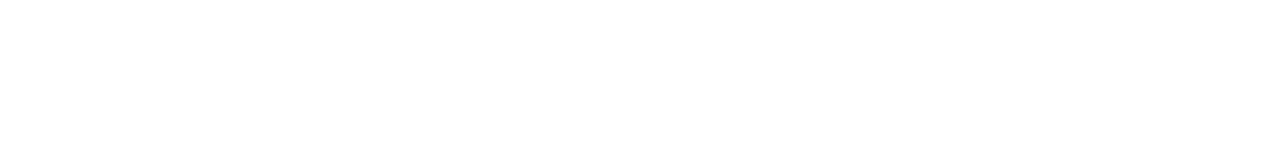
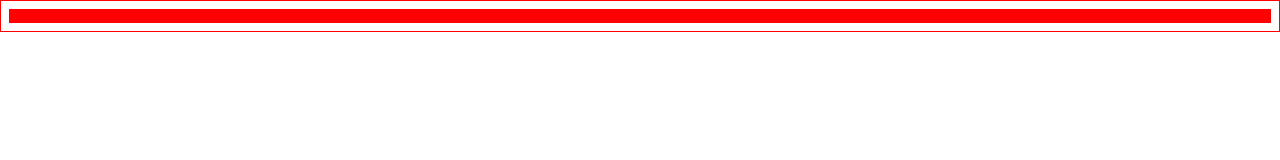
Before and after one commit to nainsworth/landing-page, a plain HTML site: page index.html in a window 1280 px wide. Drawn offline with Linux system fonts and the light colour scheme.

Commit message:
Linked style.css to index.html and created the main page Divs

```diff
--- a/index.html
+++ b/index.html
@@ -5,8 +5,14 @@
     <meta http-equiv="X-UA-Compatible" content="IE=edge">
     <meta name="viewport" content="width=device-width, initial-scale=1.0">
     <title>Document</title>
+    <link rel="stylesheet" href="./style.css">
 </head>
 <body>
-
+    <div class="header"></div>
+    <div class="hero"></div>
+    <div class="info"></div>
+    <div class="quote"></div>
+    <div class="call-to-action"></div>
+    <div class="footer"></div>
 </body>
 </html>
```
